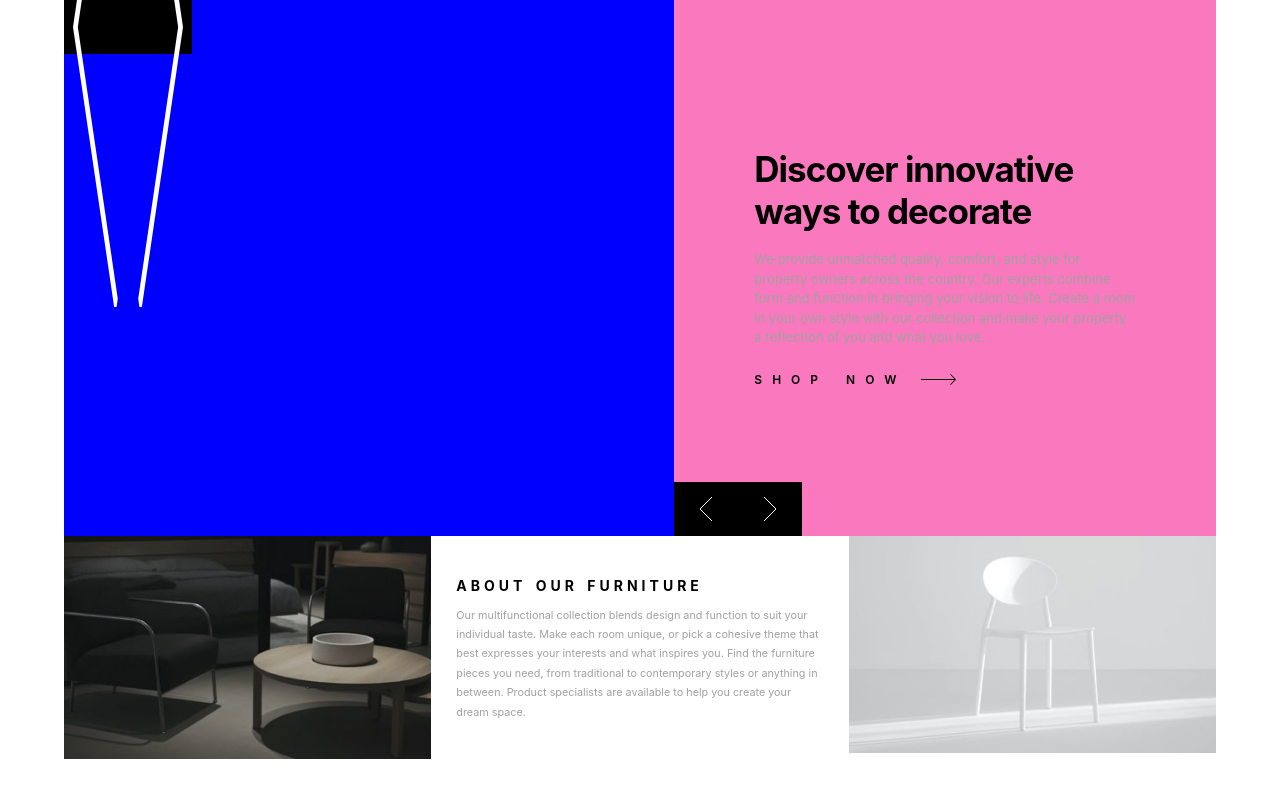
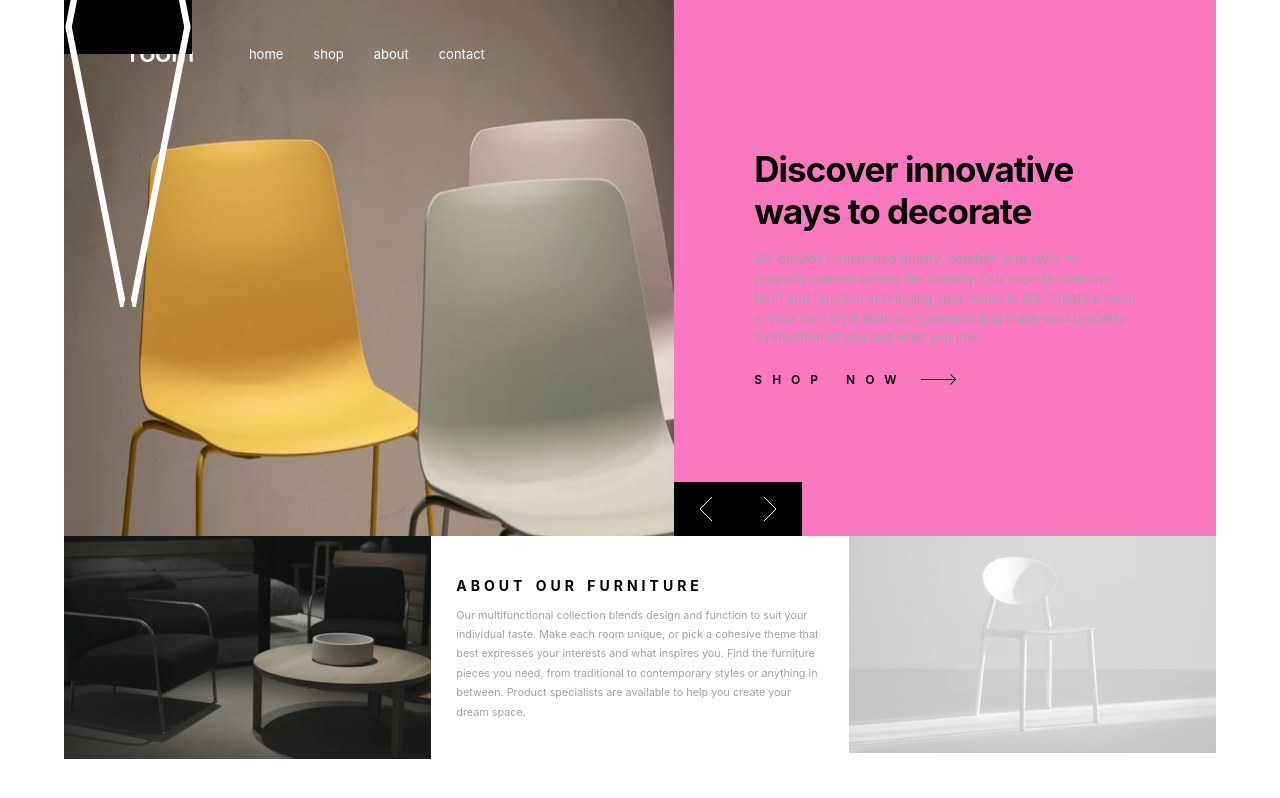
Before and after one commit to Gemcreation/roomredoreactgeeg, a React (Create React App) app: page / in a window 1280 px wide. Built offline with nearby package versions, Linux system fonts and the light colour scheme.

Commit message:
adjusting etyles

```diff
--- a/src/App.scss
+++ b/src/App.scss
@@ -65,7 +65,7 @@ section.flexGrid{
     // margin-bottom: -5px;
 }
 
-//resizing the hero images
+//image slider icon styling in the hero images
 article.leftSide{
   position: relative;
   overflow: hidden;
@@ -96,7 +96,7 @@ article.leftSide{
       display: flex;
       gap: 0;
       z-index: 50;
-      background-color: blue;
+      // background-color: blue;
 
       div .sliderBtn{
         width: 64px;
@@ -108,7 +108,7 @@ article.leftSide{
         align-items: center;
         justify-content: center;
         cursor: pointer;
-        padding: 8px;
+        // padding: 8px;
 
         &:hover{
           background-color: hsl(0, 0%, 27%);
```
